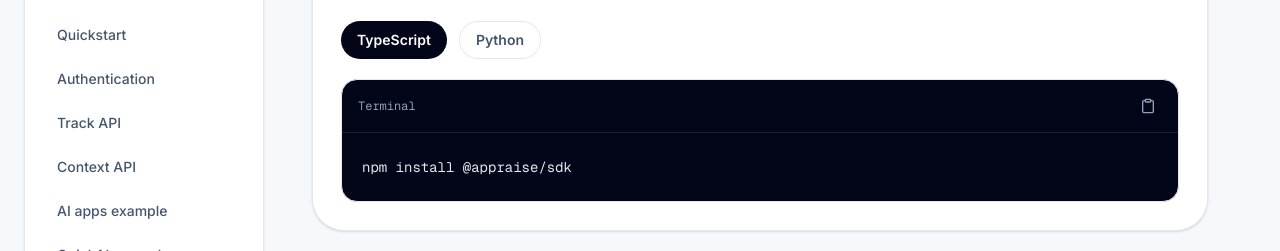
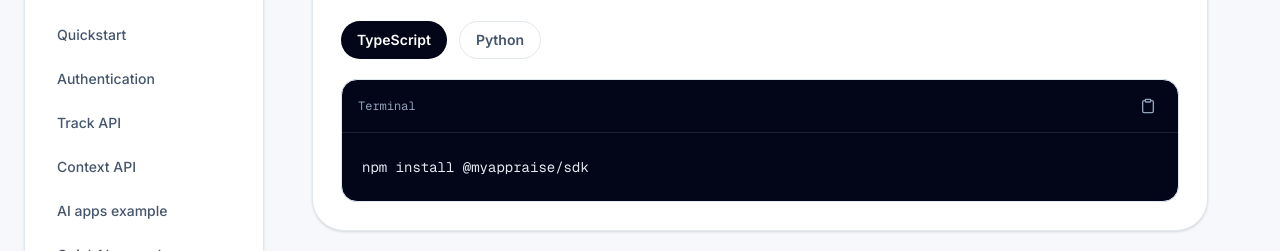
Before and after one commit to Hassanjamil123/appraisee, a Next.js app: page /docs in a window 1280 px wide. Shown: the part 980-1231 px from the top of the page. Built offline with nearby package versions, Linux system fonts and the light colour scheme.

Commit message:
Update docs to myappraise SDK package

```diff
--- a/src/app/docs/page.tsx
+++ b/src/app/docs/page.tsx
@@ -33,7 +33,7 @@
   { id: "plans", label: "Plans and limits" },
 ];
 
-const quickstartTs = `import { Appraise } from "@appraise/sdk";
+const quickstartTs = `import { Appraise } from "@myappraise/sdk";
 
 const appraise = new Appraise({
   apiKey: process.env.APPRAISE_API_KEY
@@ -105,7 +105,7 @@
     "query":"Where is my order? I already asked yesterday."
   }'`;
 
-const genericAiAppSnippet = `import { Appraise } from "@appraise/sdk";
+const genericAiAppSnippet = `import { Appraise } from "@myappraise/sdk";
 
 const appraise = new Appraise({
   apiKey: process.env.APPRAISE_API_KEY,
@@ -353,8 +353,8 @@
             </div>
             <CodeBlock
               label="Terminal"
-              text={activeTab === "ts" ? "npm install @appraise/sdk" : "pip install appraise"}
-              onCopy={() => copyToClipboard(activeTab === "ts" ? "npm install @appraise/sdk" : "pip install appraise", "install")}
+              text={activeTab === "ts" ? "npm install @myappraise/sdk" : "pip install appraise"}
+              onCopy={() => copyToClipboard(activeTab === "ts" ? "npm install @myappraise/sdk" : "pip install appraise", "install")}
               copied={copied === "install"}
             />
           </DocSection>
```
